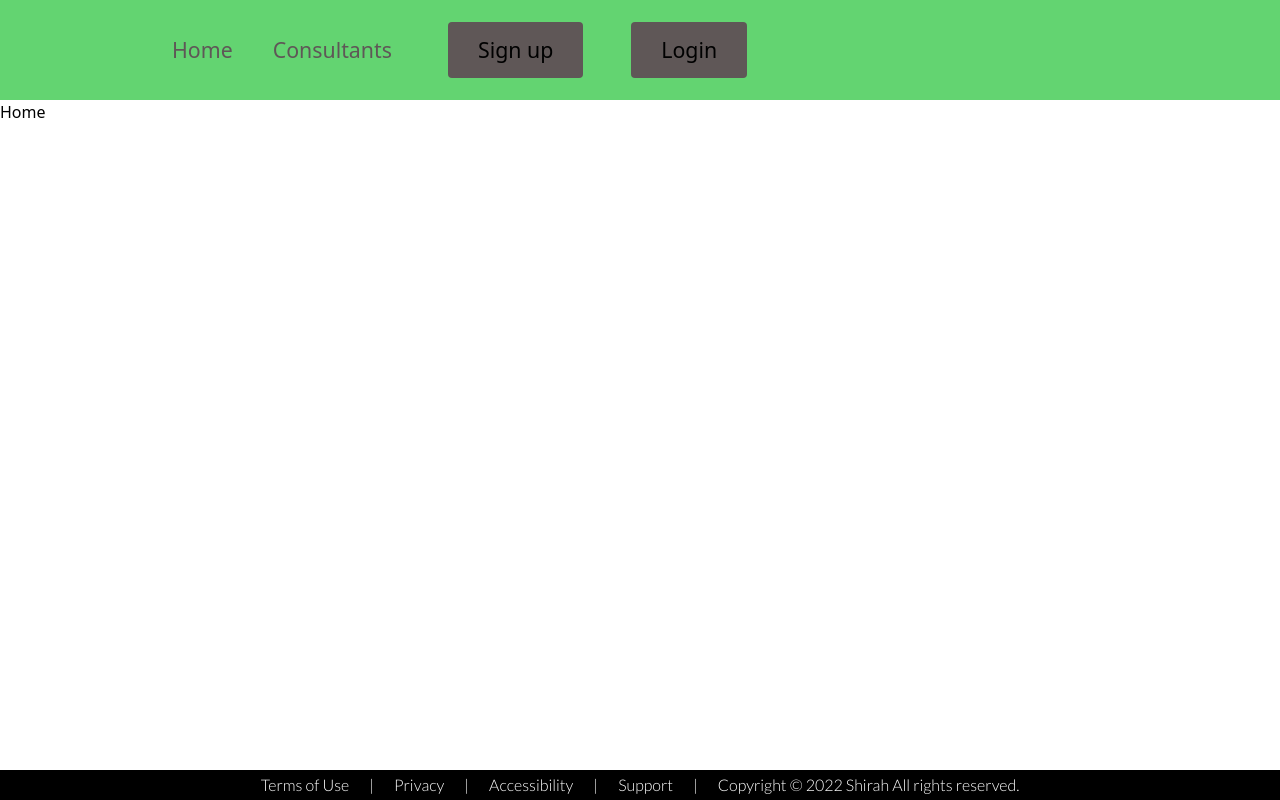
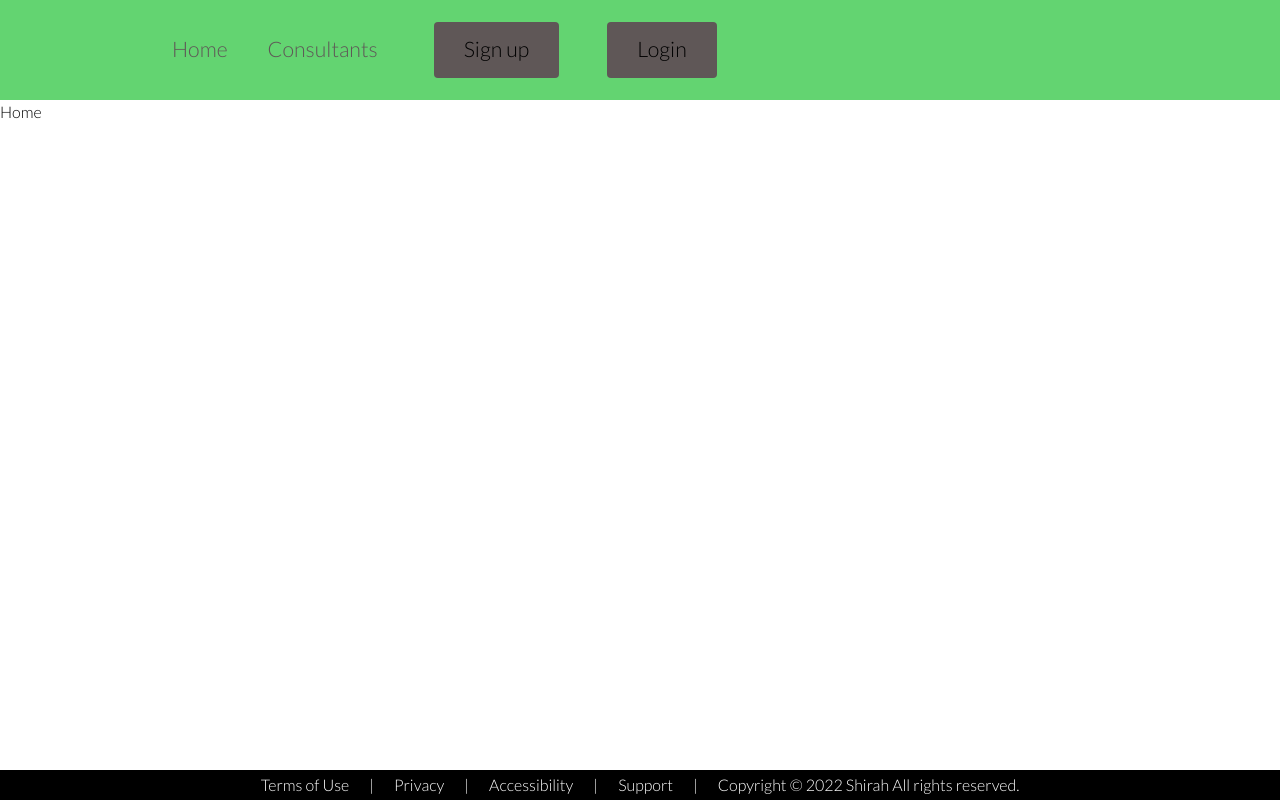
Before and after one commit to Shreshthk1/university-admission-tool, a React (Create React App) app: page / in a window 1280 px wide. Built offline with nearby package versions, Linux system fonts and the light colour scheme.

Commit message:
Stupid Error

```diff
--- a/src/css/index.css
+++ b/src/css/index.css
@@ -1,4 +1,4 @@
-@import url('https://fonts.googleapis.com/css2?family=Lato:wght@100&display=swap'); */
+@import url('https://fonts.googleapis.com/css2?family=Lato:wght@100&display=swap');
 
 * {
     font-family: 'Lato',Arial, Helvetica, sans-serif;
```
